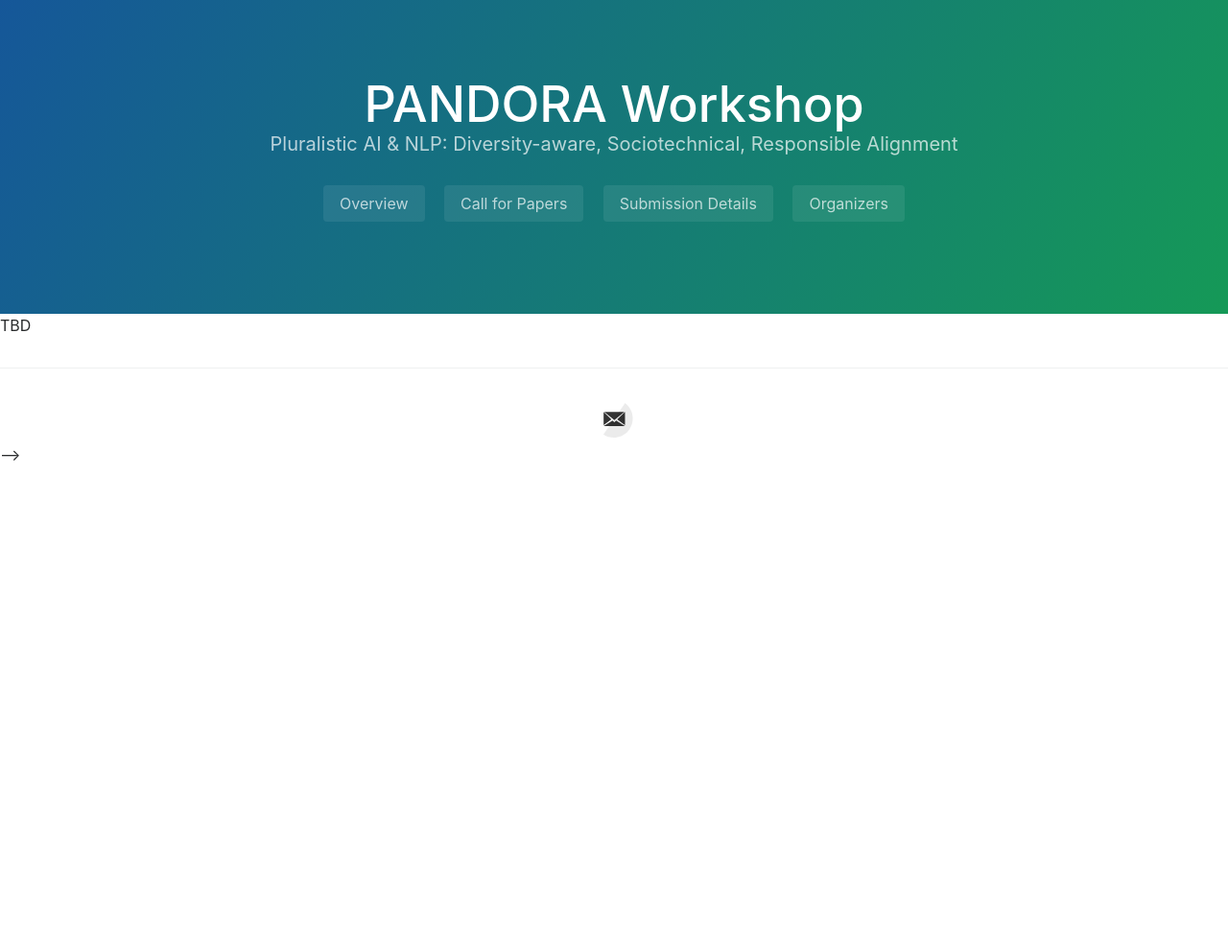
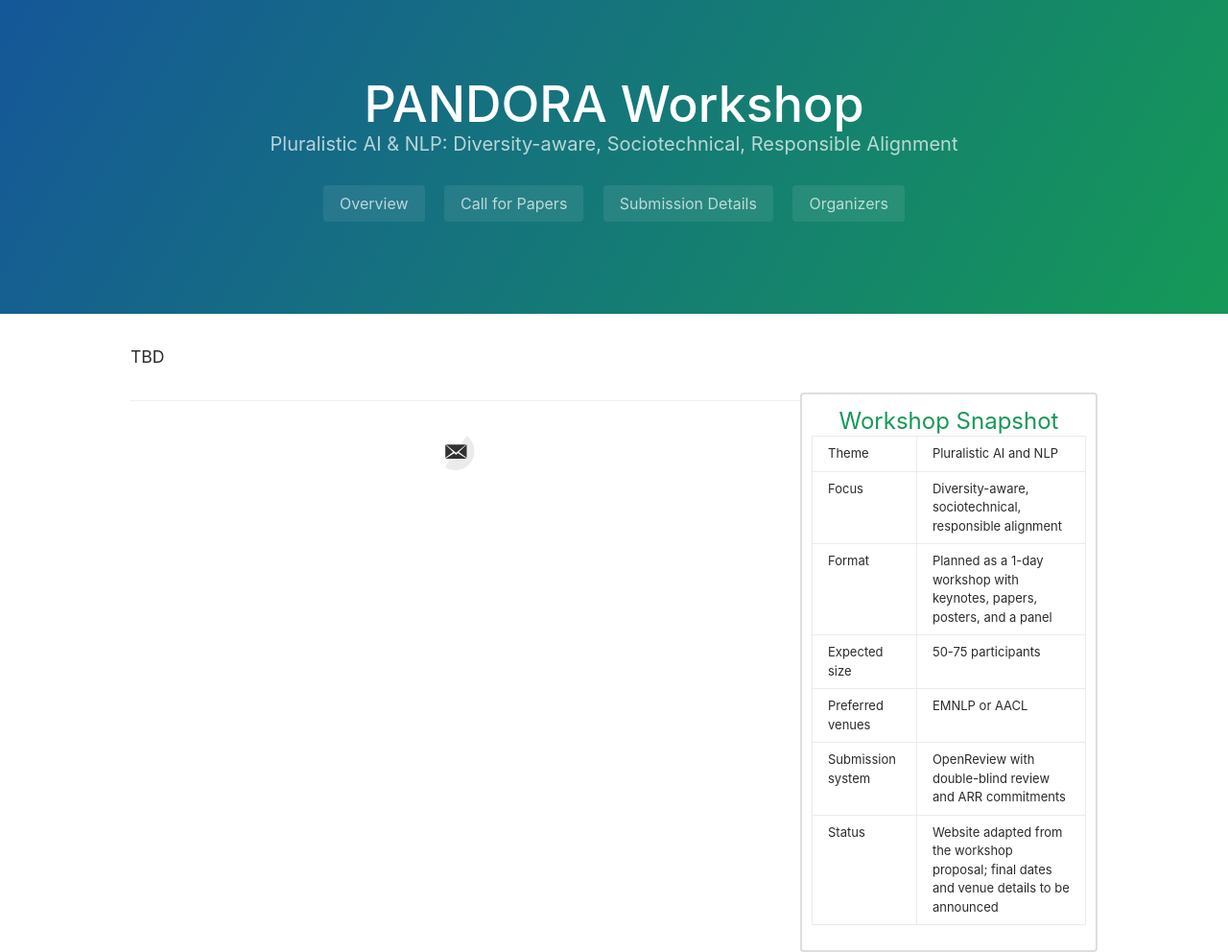
Before and after one commit to pandora-workshop/pandora-workshop.github.io, a Jekyll site: the page built from _pages/sponsors-copy.md, in a window 1280 px wide. Shown: the whole page at 96% size. Built offline with Jekyll 4.4.1, drawn with Linux system fonts in a browser that asks for light colours; before the commit the page ends 900 px from its top, so only the background shows below that; some of the changed lines change nothing that is shown.

Commit message:
fix navigator

```diff
--- a/_layouts/default.html
+++ b/_layouts/default.html
@@ -6,7 +6,7 @@
   <body>
     {% include page-header.html %}
 
-    <!-- <section class="main-content">
+    <section class="main-content">
       <div id="side-table-wrapper" style="float:right; width:310px; font-size: small">
         <h4 id="side-table-header">Workshop Snapshot</h4>
         <table id="important-dates" class="table table-condensed">
--- a/_layouts/page.html
+++ b/_layouts/page.html
@@ -1,5 +1,5 @@
 ---
-layout: default
+layout: nodates
 ---
 
 {{ content }}
```
